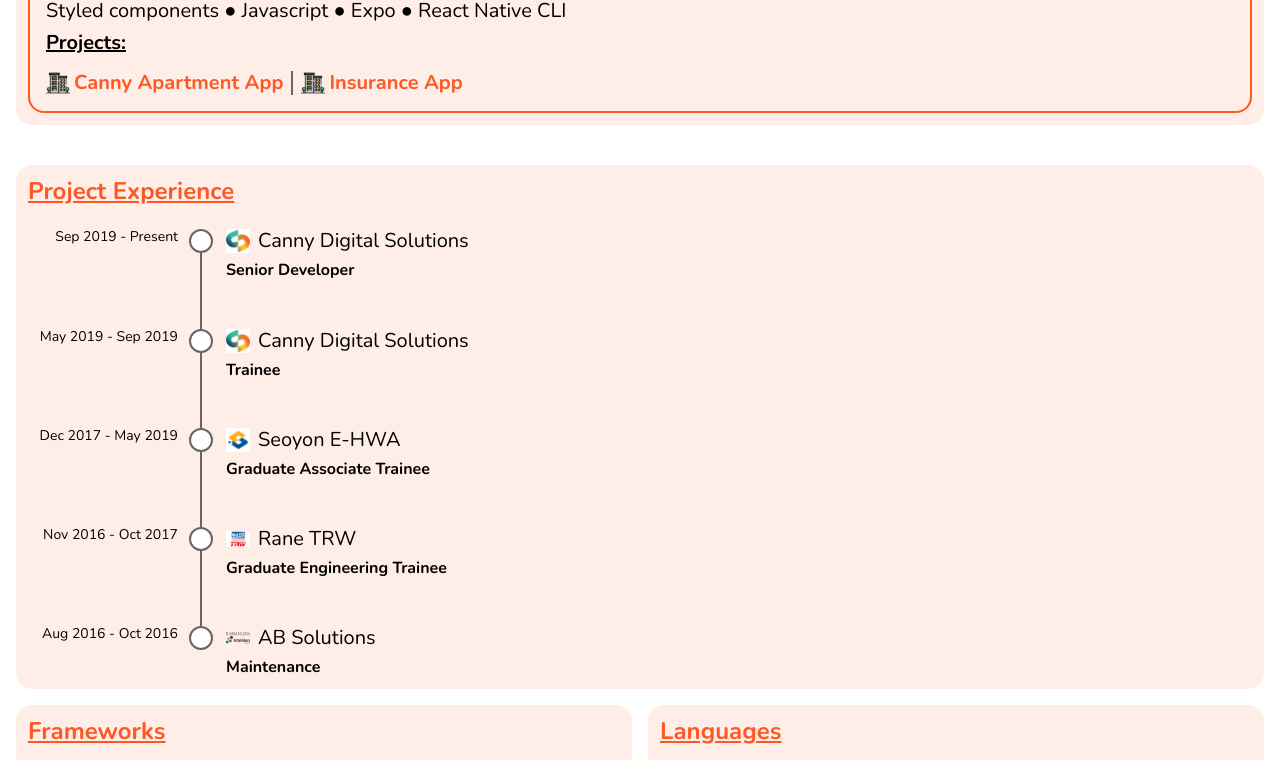
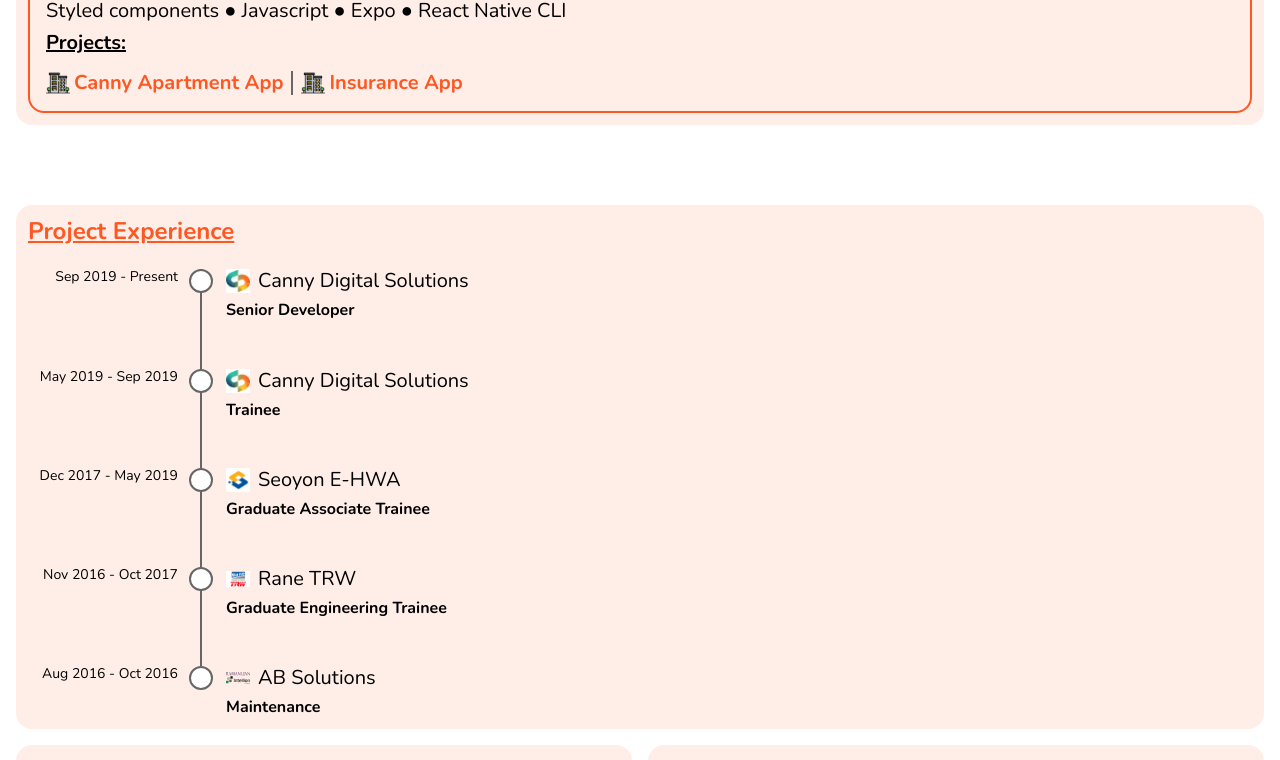
Before and after one commit to myself-tamilvanan/my-resume-nextjs, a Next.js app: page / in a window 1280 px wide. Shown: the part 1609-2369 px from the top of the page. Built offline with nearby package versions, Linux system fonts and the light colour scheme.

Commit message:
Resume alignment changes

```diff
--- a/src/app/page.module.sass
+++ b/src/app/page.module.sass
@@ -99,7 +99,7 @@
           border-right: none
 
 .right_container
-  margin-top: $size-24px
+  margin-top: $size-64px
 
   .timeline_wrapper
     font-size: $size-16px
```
